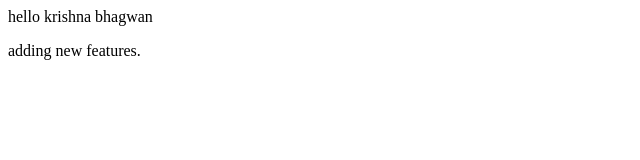
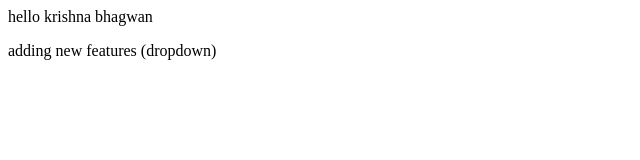
Before and after one commit to krishna-njr/localRepo, a plain HTML site: page index.html in a window 1280 px wide. Shown: the full height of the page, 0-640 px from the left. Drawn offline with Linux system fonts and the light colour scheme.

Commit message:
adding new dropdown

```diff
--- a/index.html
+++ b/index.html
@@ -1,2 +1,2 @@
 <p>hello krishna bhagwan</p>
-<p>adding new features.</p>
+<p>adding new features (dropdown)</p>
```
